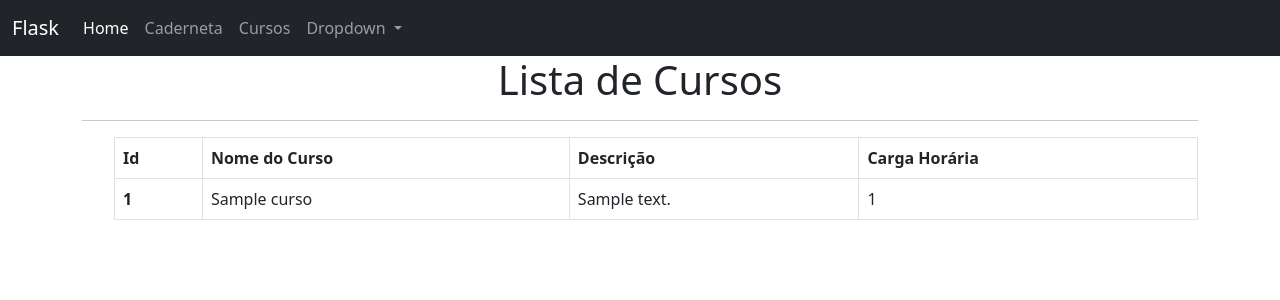
After one commit to MateusdiSousa/Desenvolvimento-com-Flask, a Flask app: page /cursos in a window 1280 px wide. The commit adds this page. Shown: the top 300 px of the page. Run offline with Flask 2, Linux system fonts and the light colour scheme; tables that the repository leaves empty hold one stand-in row (values such as "Sample post").

Commit message:
implementação do banco de dados

```diff
--- a/app.py
+++ b/app.py
@@ -1,9 +1,42 @@
 from flask import Flask, render_template, request
+from flask_sqlalchemy import SQLAlchemy
 
+# criação do app com as funções do flask #
 app = Flask(__name__)
+
+#conexão do banco#
+app.config["SQLALCHEMY_DATABASE_URI"] = "mysql://root:@localhost/teste"
+
+# creação  da extensão da funções do banco #
+db = SQLAlchemy(app)
+
+db.init_app(app)
+
 notas = {}
 registro = []
 lista = []
+
+#definção de models #
+class cursos(db.Model):
+    chave = db.Column(db.Integer, primary_key = True)
+    nome = db.Column(db.String(60), unique =True, nullable = False)
+    descricao = db.Column(db.String(100))
+    carga_h = db.Column(db.Integer, nullable = False)
+
+# MÉTODO CONSTRUTOR #
+    def __init__(self, nome, descricao, carga_h):
+        self.nome = nome
+        self.descricao = descricao
+        self.carga_h = carga_h
+class frutas(db.Model):
+    chave2 = db.Column(db.Integer, primary_key = True)
+    fruta = db.Column(db.String(20))
+
+    def __init__(self, fruta):
+        self.fruta = fruta
+
+# ROTAS #
+
 @app.route('/', methods=['GET', 'POST'])
 def main():
     global lista
@@ -20,5 +53,9 @@ def nota():
             registro.append({request.form.get('aluno'):request.form.get("nota")})
     return render_template('alunos.html', registro = registro)
 
-if '__name__' == ('__main__'):
+@app.route('/cursos', methods = ['POST', 'GET'])
+def curso():
+    return  render_template('cursos.html',cursos = cursos.query.all())
+
+if '__name__' == '__main__':
     app.run(debug = True)
--- a/req.txt
+++ b/req.txt
@@ -1,7 +1,10 @@
 click==8.1.3
 colorama==0.4.6
 Flask==2.2.2
+Flask-SQLAlchemy==3.0.2
+greenlet==2.0.1
 itsdangerous==2.1.2
 Jinja2==3.1.2
 MarkupSafe==2.1.1
+SQLAlchemy==1.4.45
 Werkzeug==2.2.2
--- a/templates/base.html
+++ b/templates/base.html
@@ -23,12 +23,15 @@
               <li class="nav-item">
                 <a class="nav-link" href="{{url_for('nota')}}">Caderneta</a>
               </li>
+              <li class="nav-item">
+                <a class="nav-link" href="{{url_for('curso')}}">Cursos</a>
+              </li>
               <li class="nav-item dropdown">
                 <a class="nav-link dropdown-toggle" href="#" role="button" data-bs-toggle="dropdown" aria-expanded="false">
                   Dropdown
                 </a>
                 <ul class="dropdown-menu">
-                  <li><a class="dropdown-item" href="#">Action</a></li>
+                  <li><a class="dropdown-item" href="{{url_for('curso')}}">Cursos</a></li>
                   <li><a class="dropdown-item" href="#">Another action</a></li>
                   <li><hr class="dropdown-divider"></li>
                   <li><a class="dropdown-item" href="#">Something else here</a></li>
--- /dev/null
+++ b/templates/cursos.html
@@ -0,0 +1,27 @@
+{% extends 'base.html' %}
+{% block conteudo %}
+<h1 style="text-align: center;">Lista de Cursos</h1>
+<hr>
+<ul>
+    <table class="table table-hover table-bordered ">
+        <thead>
+          <tr>
+            <th scope="col">Id</th>
+            <th scope="col">Nome do Curso</th>
+            <th scope="col">Descrição</th>
+            <th scope="col">Carga Horária</th>
+          </tr>
+        </thead>
+        <tbody class = 'table-hover'>
+          {% for curso in cursos %}
+            <tr>
+            <th scope="row">{{curso.chave}}</th>
+            <td>{{curso.nome}}</td>
+            <td>{{curso.descricao}}</td>
+            <td>{{curso.carga_h}}</td>
+          </tr>
+          {% endfor %}
+        </tbody>
+</ul>
+
+{% endblock conteudo %}
```
Also changed, not shown: instance/cursos.db (added).
